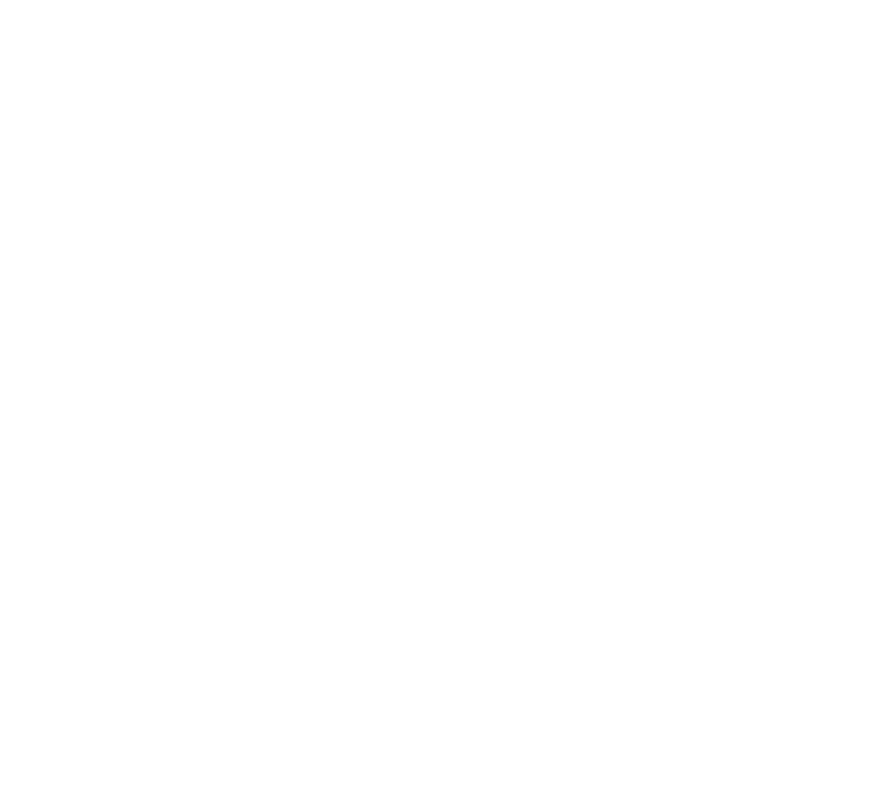
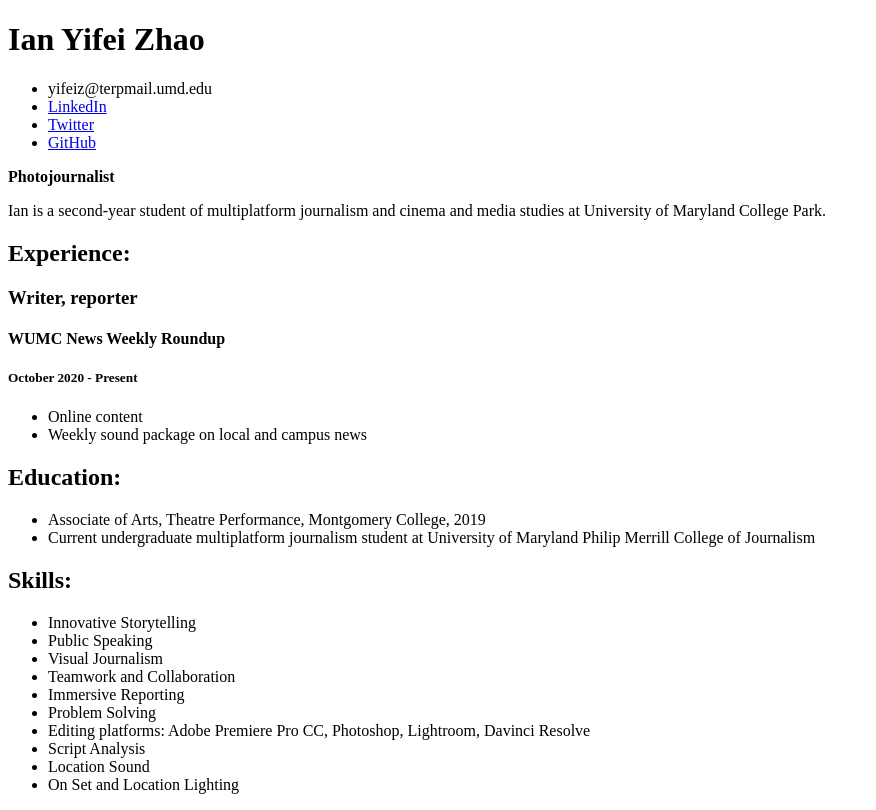
Before and after one commit to Ian983/JOUR352, a plain HTML site: page index.html in a window 1280 px wide. Shown: the whole page, without its empty margins (0-876 px from the left). Drawn offline with Linux system fonts and the light colour scheme.

Commit message:
Update index.html

```diff
--- a/index.html
+++ b/index.html
@@ -1,9 +1,61 @@
 <!DOCTYPE html>
 <html lang="en">
 <head>
-  </head>
+
+  <title>Ian Yifei Zhao</title>
+
+</head>
 
 <body>
-  </body>
 
+  <h1>Ian Yifei Zhao</h1>
+  <!-- Contact Details -->
+  <ul>
+    <li>yifeiz@terpmail.umd.edu</li>
+    <li><a href="http://www.linkedin.com/in/ianzhaons">LinkedIn</a></li>
+    <li><a href="https://twitter.com/ianzhaons">Twitter</a></li>
+    <li><a href="https://github.com/Ian983">GitHub</a></li>
+  </ul>
+
+  <!--Title and Mission-->
+  <strong>Photojournalist</strong>
+  <p>Ian is a second-year student of multiplatform journalism and cinema and media studies at University of Maryland College Park.
+</p>
+
+  <!--Experience-->
+  <h2>Experience:</h2>
+
+  <h3>Writer, reporter</h3>
+  <h4>WUMC News Weekly Roundup</h4>
+  <h5>October 2020 - Present</h5>
+  <ul>
+      <li>Online content</li>
+      <li>Weekly sound package on local and campus news</li>
+  </ul>
+
+  <!-- Education -->
+  <h2>Education:</h2>
+  <ul>
+    <li>Associate of Arts, Theatre Performance, Montgomery College, 2019</li>
+    <li>Current undergraduate multiplatform journalism student at University of Maryland Philip Merrill College of Journalism</li>
+  </ul>
+
+  <!-- Skills -->
+  <h2>Skills:</h2>
+  <ul>
+    <li>Innovative Storytelling</li>
+    <li>Public Speaking</li>
+    <li>Visual Journalism</li>
+    <li>Teamwork and Collaboration</li>
+    <li>Immersive Reporting</li>
+    <li>Problem Solving</li>
+
+    <li>Editing platforms: Adobe Premiere Pro CC, Photoshop, Lightroom, Davinci Resolve</li>
+    <li>Script Analysis</li>
+    <li>Location Sound</li>
+    <li>On Set and Location Lighting</li>
+  </ul>
+
+
+</body>
 </html>
```
